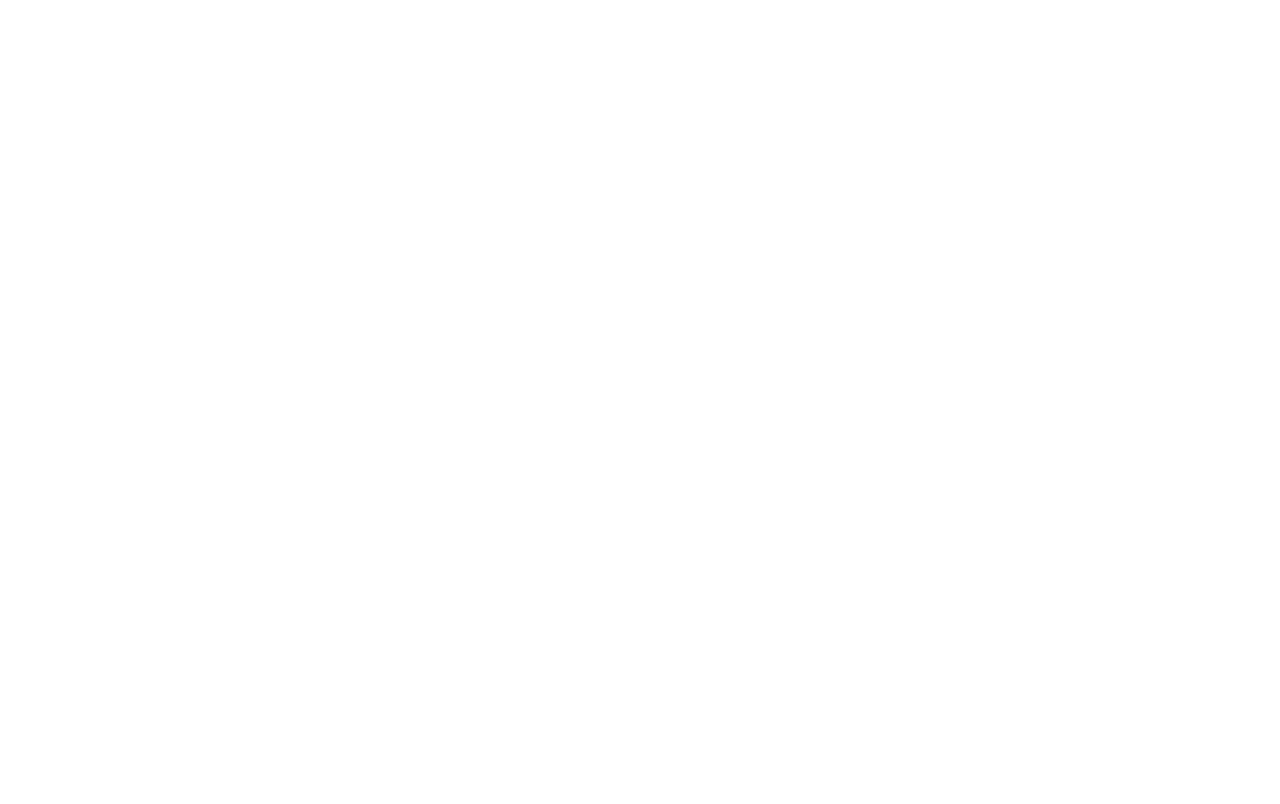
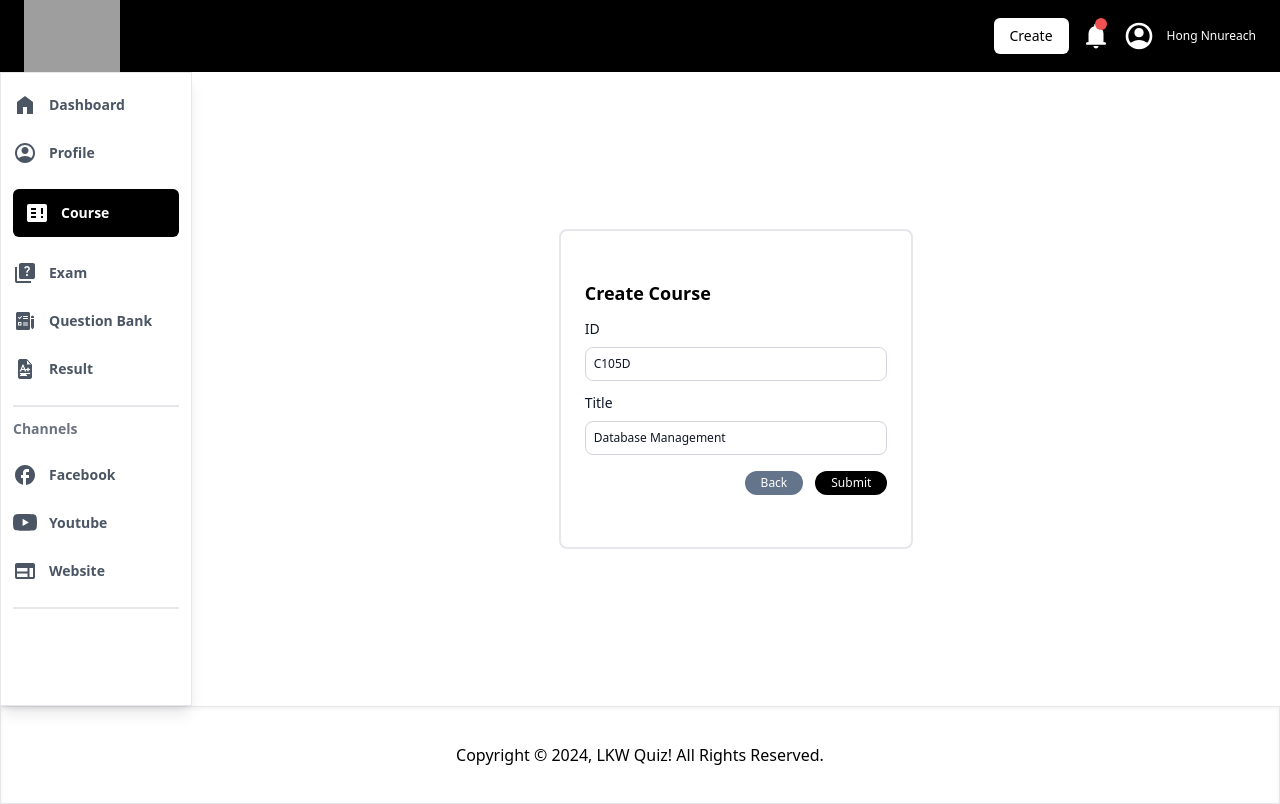
Before and after one commit to NuReach/Quiz_Lkw_Project, a React (Vite) app: page /teacher/course/update/id1234 in a window 1280 px wide. Before the commit this address had no page. Built offline with nearby package versions, Linux system fonts and the light colour scheme; grey boxes are pictures that could not be loaded.

Commit message:
update course page

```diff
--- a/src/App.jsx
+++ b/src/App.jsx
@@ -21,6 +21,7 @@
 import Test from "./pages/Test"
 import { Toaster } from "sonner"
 import TeacherCourseCreateForm from "./pages/Teacher/TeacherCourseCreateForm"
+import TeacherCourseEdit from "./pages/Teacher/TeacherCourseEdit"
 
 function App() {
   return (
@@ -39,6 +40,7 @@
         <Route path="/teacher/profile" element={<TeachProfile />} />
         <Route path="/teacher/course" element={<TeacherCourse />} />
         <Route path="/teacher/course/create" element={<TeacherCourseCreateForm />} />
+        <Route path="/teacher/course/update/:id" element={<TeacherCourseEdit />} />
         <Route path="/create/quiz" element={<CreatePage />} />
         <Route path="/teacher/exam" element={<TeacherExam />} />
         <Route path="/teacher/questionbank" element={<TeacherQuestionBank />} />
--- a/src/Components/Table/TeacherCourseTableSm.jsx
+++ b/src/Components/Table/TeacherCourseTableSm.jsx
@@ -1,6 +1,7 @@
 import React from 'react'
 import { useDispatch } from 'react-redux';
 import { deleteItem, showDailog } from '../../Slice/functionSlice';
+import { Link } from 'react-router-dom';
 
 export default function TeacherCourseTableSm({index}) {
   const dispatch = useDispatch();
@@ -16,7 +17,7 @@
         <p className='line-clamp-1'>{index+1}.Dabase Design and Technolog</p>
     </div>
     <div className='flex gap-3'>
-    <button className='font-medium text-xs py-1 rounded-full px-4 text-white bg-yellow-400 w-fit  my-1'>Edit</button>
+    <Link to={`/teacher/course/update/${"id1234"}`}  className='font-medium text-xs py-1 rounded-full px-4 text-white bg-yellow-400 w-fit  my-1'>Edit</Link>
     <button onClick={(e)=>show(e,"item12233","/api/course/")} className='font-medium text-xs py-1 rounded-full px-4 text-white bg-red-500 w-fit  my-1'>Delete</button>
     </div>
 </div>
--- a/src/Components/Table/TeacherCourseTableXl.jsx
+++ b/src/Components/Table/TeacherCourseTableXl.jsx
@@ -2,6 +2,7 @@
 import Dailog from '../Card/Dailog'
 import { useDispatch } from 'react-redux';
 import { deleteItem, showDailog } from '../../Slice/functionSlice';
+import { Link } from 'react-router-dom';
 
 export default function TeacherCourseTableXl({data}) {
     const dispatch = useDispatch();
@@ -26,7 +27,7 @@
                     <p className='w-72 font-normal line-clamp-1 text-xs text-gray-500 mt-3'>Asign 2h ago</p>
                     </div>
                     <div className='w-48 gap-3 flex'>
-                    <button className='font-medium text-xs py-1 rounded-full px-4 text-white bg-yellow-400 w-fit  my-1'>Edit</button>
+                    <Link to={`/teacher/course/update/${"id1234"}`}  className='font-medium text-xs py-1 rounded-full px-4 text-white bg-yellow-400 w-fit  my-1'>Edit</Link>
                     <button onClick={(e)=>show(e,"item12233","/api/course/")} className='font-medium text-xs py-1 rounded-full px-4 text-white bg-red-500 w-fit  my-1'>Delete</button>
                     </div>
                 </div>
--- /dev/null
+++ b/src/pages/Teacher/TeacherCourseEdit.jsx
@@ -0,0 +1,40 @@
+import React, { useState } from 'react'
+import { useNavigate } from 'react-router-dom';
+import TeacherSidebar from '../../Components/Sidebar/TeacherSidebar';
+import Footer from '../../Components/Footer/Footer';
+import TeacherNavbar from '../../Components/Navbar/TeacherNavbar';
+
+export default function TeacherCourseEdit() {
+    const [id, setId] = useState('C105D');
+    const [title, setTitle] = useState('Database Management');
+    const navigate = useNavigate();
+  return (
+    <div>
+        <TeacherNavbar />
+        <div className='flex'>
+            <TeacherSidebar  path={"/teacher/course"} />
+            <div className='w-full flex justify-center items-center p-3'>
+                <div className='w-full md:w-1/2 lg:w-1/3 p-6 py-12 border-2 rounded-lg flex flex-col gap-3'>
+                    <p className='font-bold text-lg '>Create Course</p>
+                    <div>
+                            <label htmlFor="id" className="block mb-2 text-sm font-medium text-gray-900 ">ID</label>
+                            <input value={id} onChange={(e)=>setId(e.target.value)} type="text" id="id" name="id" className="block w-full p-2 text-gray-900 border border-gray-300 rounded-lg  sm:text-xs focus:ring-blue-500 focus:border-blue-500 " />
+                    </div>
+                    <div>
+                            <label htmlFor="title" className="block mb-2 text-sm font-medium text-gray-900 ">Title</label>
+                            <input value={title} onChange={(e)=>setTitle(e.target.value)} type="text" id="title" name="description" className="block w-full p-2 text-gray-900 border border-gray-300 rounded-lg sm:text-xs focus:ring-blue-500 focus:border-blue-500 " />
+                    </div>
+                    <div className='w-full flex  justify-end gap-3'>
+                        <button onClick={(e)=>{
+                            e.preventDefault();
+                            navigate("/teacher/course");
+                        }} className='font-medium text-xs py-1 rounded-full px-4 text-white bg-slate-500  my-1 '>Back</button>
+                        <button className='font-medium text-xs py-1 rounded-full px-4 text-white bg-black  my-1 '>Submit</button>
+                    </div>
+                </div>
+            </div>
+        </div>
+        <Footer />
+    </div>
+  )
+}
```
